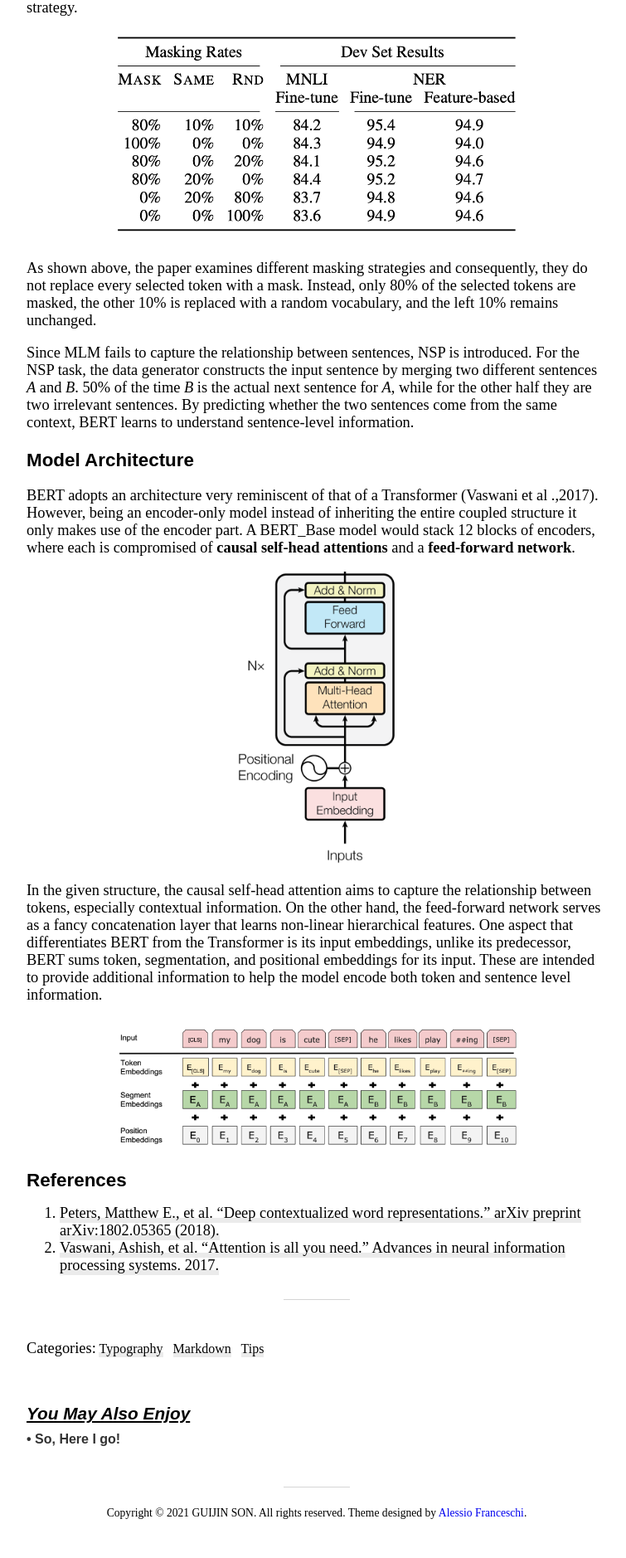
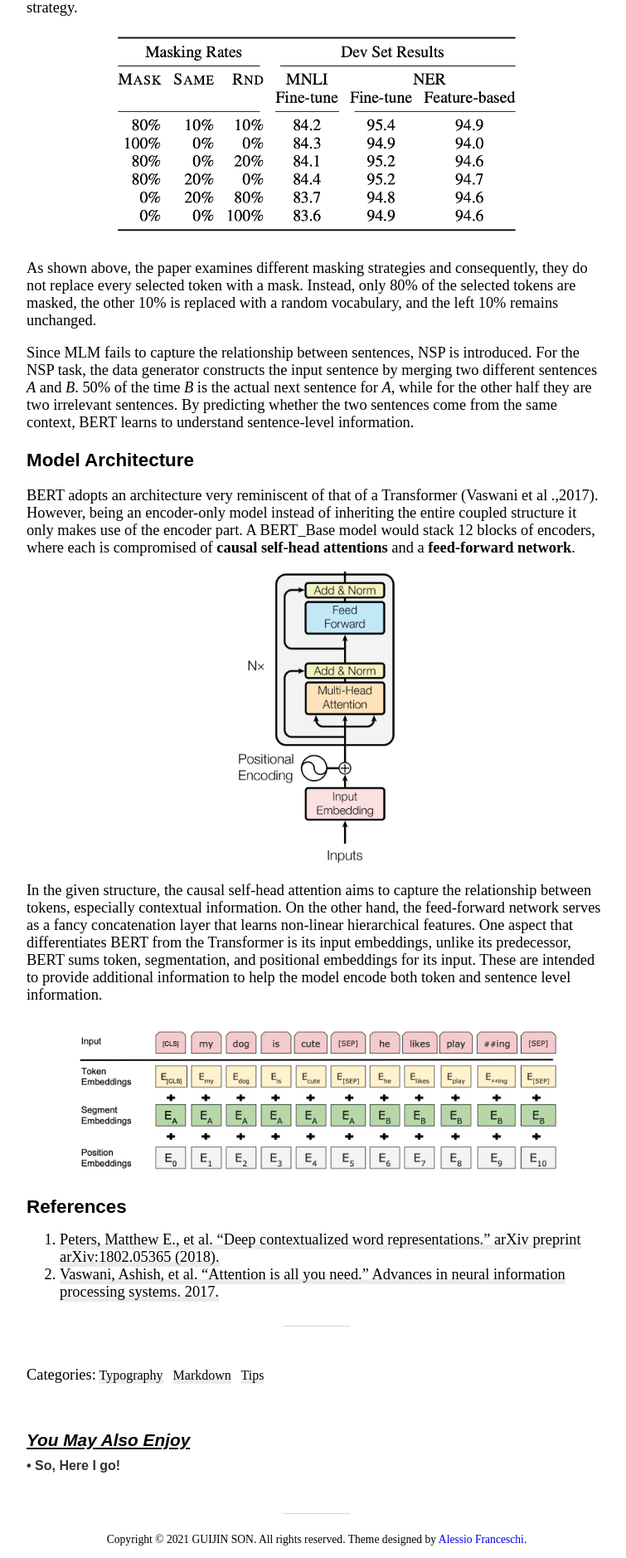
Before and after one commit to guijinSON/guijinSON.github.io, a Jekyll site: the page built from _posts/2021-08-15-An NLP Classic, BERT.md, in a window 1280 px wide. Shown: the part 1153-3031 px from the top of the page at 83% size, without its empty margins (258-1013 px from the left). Built offline with Jekyll 4.4.1, drawn with Linux system fonts in a browser that asks for light colours; nearby versions of some CDN libraries; comment, search, counter and statistics services are not loaded; before the commit the page ends 2999 px from its top, so only the background shows below that.

Commit message:
Update 2021-08-15-An NLP Classic, BERT.md

```diff
--- a/_posts/2021-08-15-An NLP Classic, BERT.md
+++ b/_posts/2021-08-15-An NLP Classic, BERT.md
@@ -34,7 +34,7 @@
 
 In the given structure, the causal self-head attention aims to capture the relationship between tokens, especially contextual information. On the other hand, the feed-forward network serves as a fancy concatenation layer that learns non-linear hierarchical features. One aspect that differentiates BERT from the Transformer is its input embeddings, unlike its predecessor, BERT sums token, segmentation, and positional embeddings for its input. These are intended to provide additional information to help the model encode both token and sentence level information.
 
-<image src="https://raw.githubusercontent.com/guijinSON/guijinSON.github.io/master/assets/img/An%20NLP%20Classic%2C%20BERT/embedddings.png" width=500px />
+<image src="https://raw.githubusercontent.com/guijinSON/guijinSON.github.io/master/assets/img/An%20NLP%20Classic%2C%20BERT/embedddings.png" width=600px />
 
 
 
```
